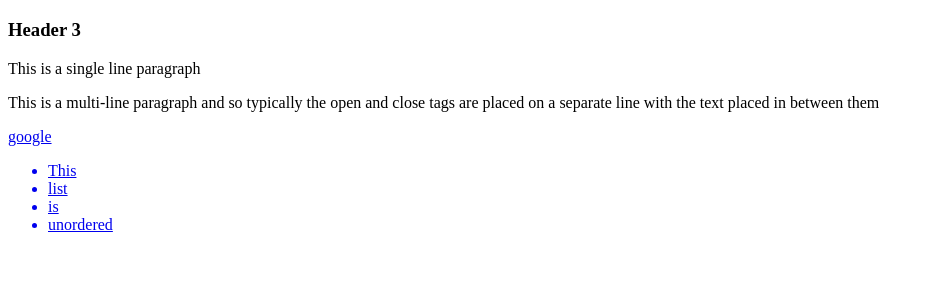
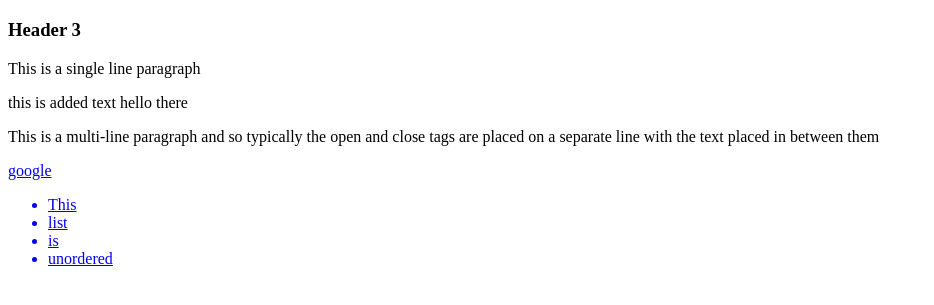
Before and after one commit to mmaxwell080/mmaxwell080.github.io, a plain HTML site: page index.html in a window 1280 px wide. Shown: the part 61-366 px from the top of the page, without its empty margins (0-934 px from the left). Drawn offline with Linux system fonts and the light colour scheme.

Commit message:
Added text

```diff
--- a/index.html
+++ b/index.html
@@ -8,6 +8,8 @@
  	<h3> Header 3 </h3>
 
 <p> This is a single line paragraph </P>
+
+	<p> this is added text hello there </p>
 
  	<p>
  		This is a multi-line paragraph and so typically the open and close tags are placed on a separate line with the text placed in between them
```
